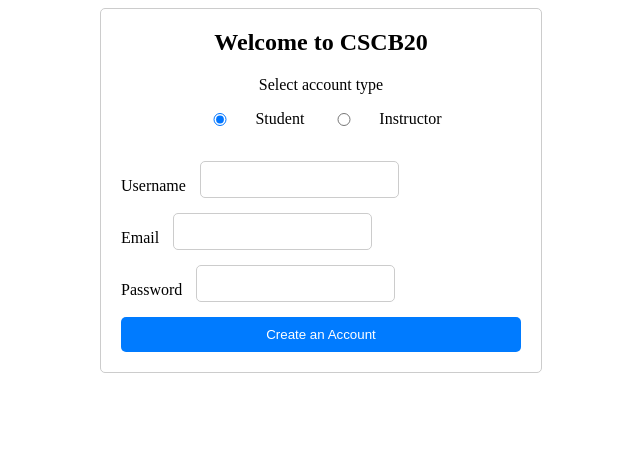
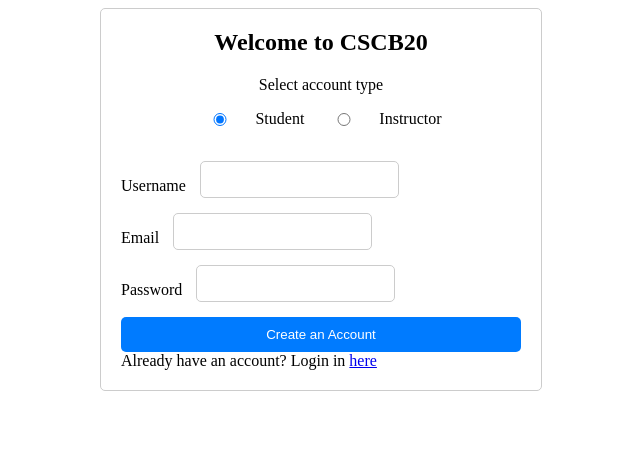
Before and after one commit to m2zhang/b20-assignment3, a Flask app: page /create-account in a window 1280 px wide. Shown: the top 454 px of the page, without its empty margins (319-959 px from the left). Run offline with Flask 3, Linux system fonts and the light colour scheme.

Commit message:
link to "login" page

```diff
--- a/templates/create_acc.html
+++ b/templates/create_acc.html
@@ -33,6 +33,7 @@
             <button type="create-acc">Create an Account</button>
         </form>
 
+        Already have an account? Login in <a href="{{url_for('login')}}">here</a>
     </section>
 </body>
 </html>
```
